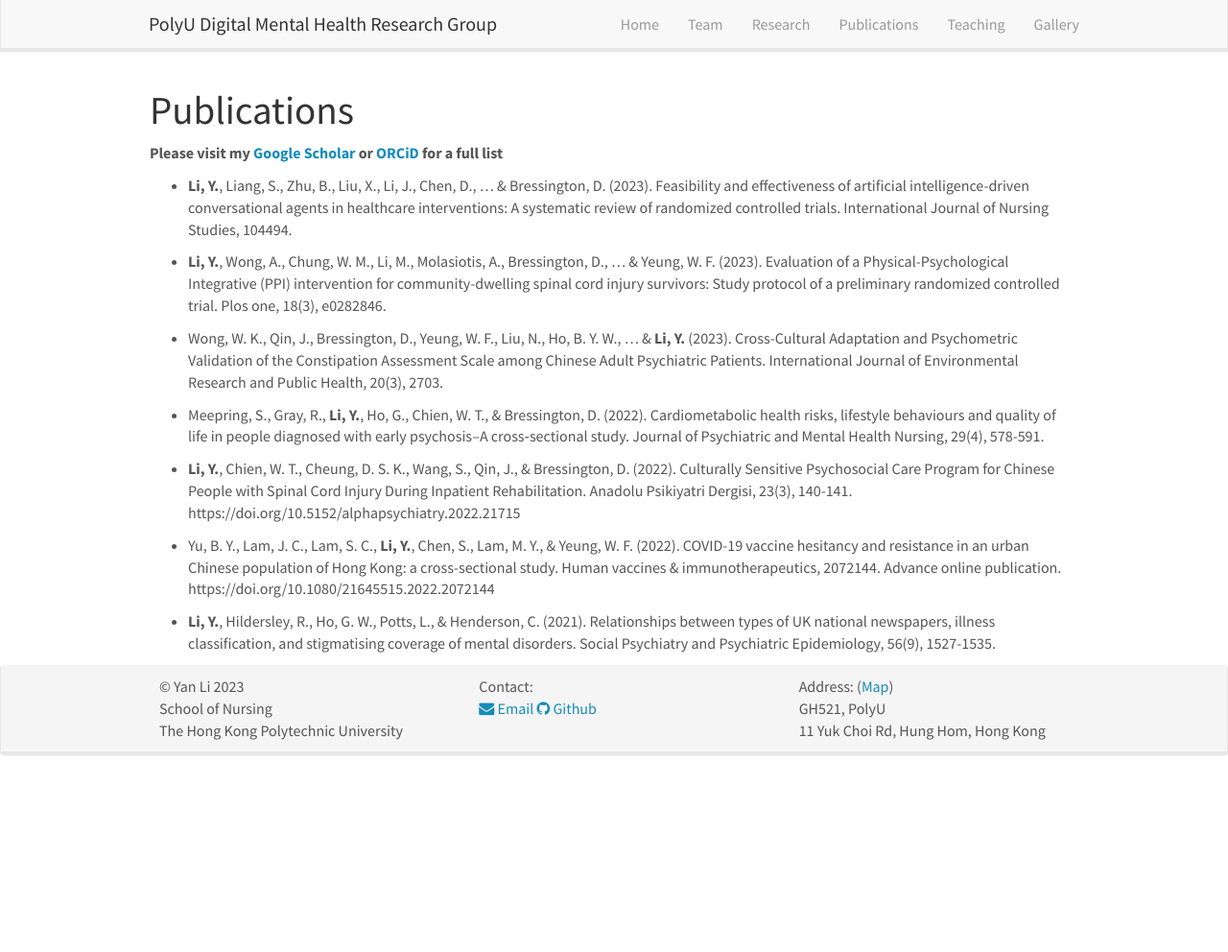
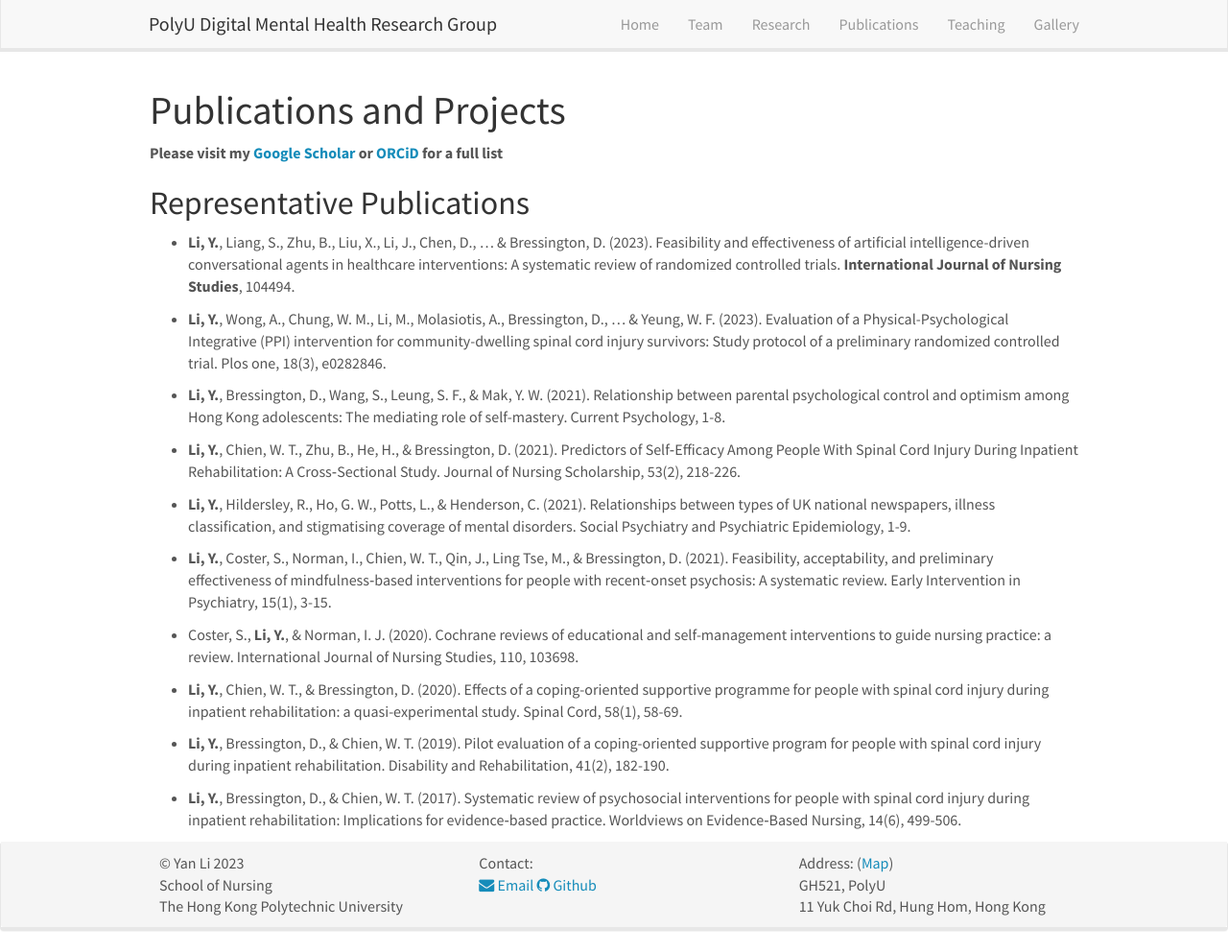
Before and after one commit to polyuly/SKYHMT.github.io, a Jekyll site: the page built from _pages/publications.md, in a window 1280 px wide and 992 px high. Shown: the whole window at 96% size. Built offline with Jekyll 4.4.1, drawn with Linux system fonts in a browser that asks for light colours; nearby versions of some CDN libraries.

Commit message:
projects and research

```diff
--- a/_pages/publications.md
+++ b/_pages/publications.md
@@ -1,24 +1,32 @@
 ---
-title: "Digital Mental Health Research Group - Publications"
+title: "Digital Mental Health Research Group - Publications and Projects"
 layout: gridlay
-excerpt: "Digital Mental Health Research Group -- Publications."
+excerpt: "Digital Mental Health Research Group -- Publications and Projects."
 sitemap: false
 permalink: /publications/
 ---
 
-# Publications
+# Publications and Projects
 **Please visit my [Google Scholar](https://scholar.google.com.hk/citations?user=U5JYohMAAAAJ) or [ORCiD](https://orcid.org/0000-0002-5311-9190) for a full list**
 
-* **Li, Y.**, Liang, S., Zhu, B., Liu, X., Li, J., Chen, D., ... & Bressington, D. (2023). Feasibility and effectiveness of artificial intelligence-driven conversational agents in healthcare interventions: A systematic review of randomized controlled trials. International Journal of Nursing Studies, 104494.
+## Representative Publications
+
+* **Li, Y.**, Liang, S., Zhu, B., Liu, X., Li, J., Chen, D., ... & Bressington, D. (2023). Feasibility and effectiveness of artificial intelligence-driven conversational agents in healthcare interventions: A systematic review of randomized controlled trials. **International Journal of Nursing Studies**, 104494.
 
 * **Li, Y.**, Wong, A., Chung, W. M., Li, M., Molasiotis, A., Bressington, D., ... & Yeung, W. F. (2023). Evaluation of a Physical-Psychological Integrative (PPI) intervention for community-dwelling spinal cord injury survivors: Study protocol of a preliminary randomized controlled trial. Plos one, 18(3), e0282846.
 
-* Wong, W. K., Qin, J., Bressington, D., Yeung, W. F., Liu, N., Ho, B. Y. W., ... & **Li, Y.** (2023). Cross-Cultural Adaptation and Psychometric Validation of the Constipation Assessment Scale among Chinese Adult Psychiatric Patients. International Journal of Environmental Research and Public Health, 20(3), 2703.
+* **Li, Y.**, Bressington, D., Wang, S., Leung, S. F., & Mak, Y. W. (2021). Relationship between parental psychological control and optimism among Hong Kong adolescents: The mediating role of self-mastery. Current Psychology, 1-8.
 
-* Meepring, S., Gray, R., **Li, Y.**, Ho, G., Chien, W. T., & Bressington, D. (2022). Cardiometabolic health risks, lifestyle behaviours and quality of life in people diagnosed with early psychosis–A cross‐sectional study. Journal of Psychiatric and Mental Health Nursing, 29(4), 578-591.
+* **Li, Y.**, Chien, W. T., Zhu, B., He, H., & Bressington, D. (2021). Predictors of Self‐Efficacy Among People With Spinal Cord Injury During Inpatient Rehabilitation: A Cross‐Sectional Study. Journal of Nursing Scholarship, 53(2), 218-226.
 
-* **Li, Y.**, Chien, W. T., Cheung, D. S. K., Wang, S., Qin, J., & Bressington, D. (2022). Culturally Sensitive Psychosocial Care Program for Chinese People with Spinal Cord Injury During Inpatient Rehabilitation. Anadolu Psikiyatri Dergisi, 23(3), 140-141. https://doi.org/10.5152/alphapsychiatry.2022.21715
+* **Li, Y.**, Hildersley, R., Ho, G. W., Potts, L., & Henderson, C. (2021). Relationships between types of UK national newspapers, illness classification, and stigmatising coverage of mental disorders. Social Psychiatry and Psychiatric Epidemiology, 1-9.
 
-* Yu, B. Y., Lam, J. C., Lam, S. C., **Li, Y.**, Chen, S., Lam, M. Y., & Yeung, W. F. (2022). COVID-19 vaccine hesitancy and resistance in an urban Chinese population of Hong Kong: a cross-sectional study. Human vaccines & immunotherapeutics, 2072144. Advance online publication. https://doi.org/10.1080/21645515.2022.2072144
+* **Li, Y.**, Coster, S., Norman, I., Chien, W. T., Qin, J., Ling Tse, M., & Bressington, D. (2021). Feasibility, acceptability, and preliminary effectiveness of mindfulness‐based interventions for people with recent‐onset psychosis: A systematic review. Early Intervention in Psychiatry, 15(1), 3-15.
 
-* **Li, Y.**, Hildersley, R., Ho, G. W., Potts, L., & Henderson, C. (2021). Relationships between types of UK national newspapers, illness classification, and stigmatising coverage of mental disorders. Social Psychiatry and Psychiatric Epidemiology, 56(9), 1527-1535.
+* Coster, S., **Li, Y.**, & Norman, I. J. (2020). Cochrane reviews of educational and self-management interventions to guide nursing practice: a review. International Journal of Nursing Studies, 110, 103698.
+
+* **Li, Y.**, Chien, W. T., & Bressington, D. (2020). Effects of a coping-oriented supportive programme for people with spinal cord injury during inpatient rehabilitation: a quasi-experimental study. Spinal Cord, 58(1), 58-69.
+
+* **Li, Y.**, Bressington, D., & Chien, W. T. (2019). Pilot evaluation of a coping-oriented supportive program for people with spinal cord injury during inpatient rehabilitation. Disability and Rehabilitation, 41(2), 182-190.
+
+* **Li, Y.**, Bressington, D., & Chien, W. T. (2017). Systematic review of psychosocial interventions for people with spinal cord injury during inpatient rehabilitation: Implications for evidence‐based practice. Worldviews on Evidence‐Based Nursing, 14(6), 499-506.
```
Also changed, not shown: _pages/research.md (+22 -6 lines).
